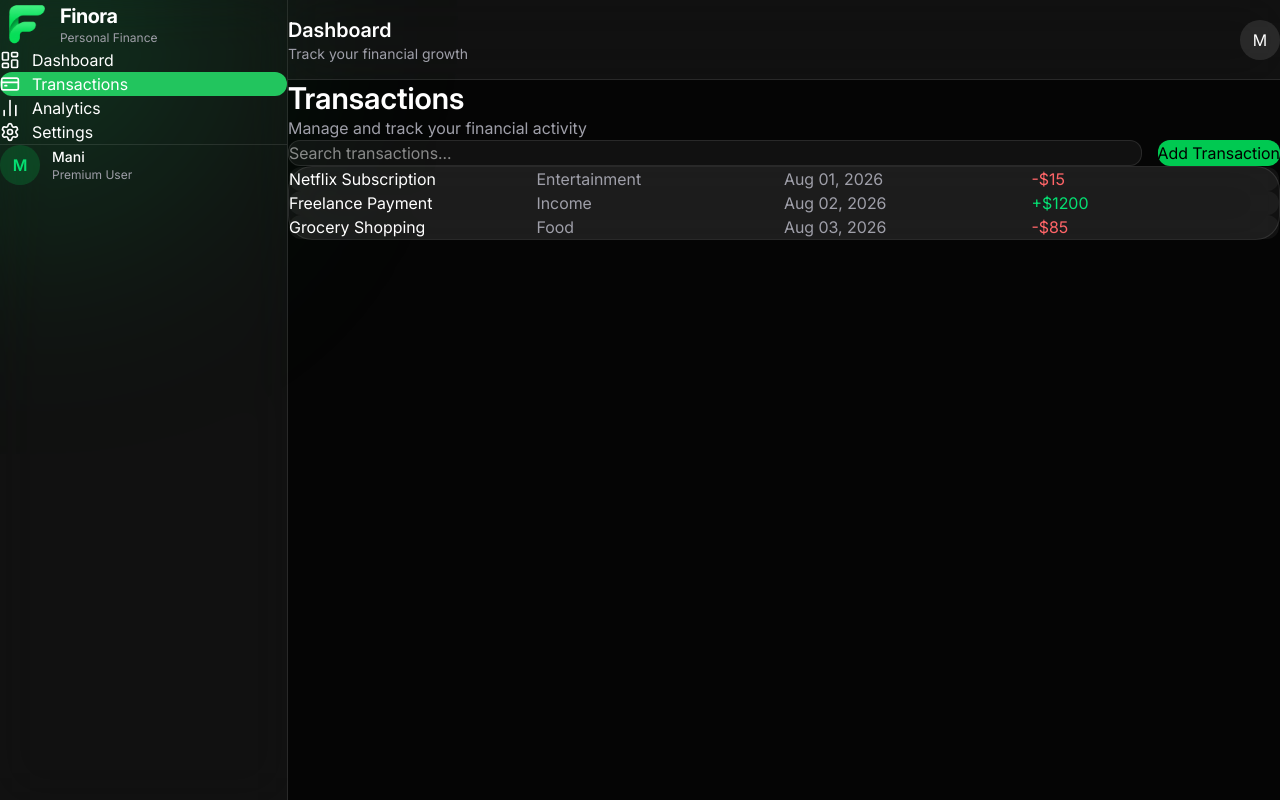
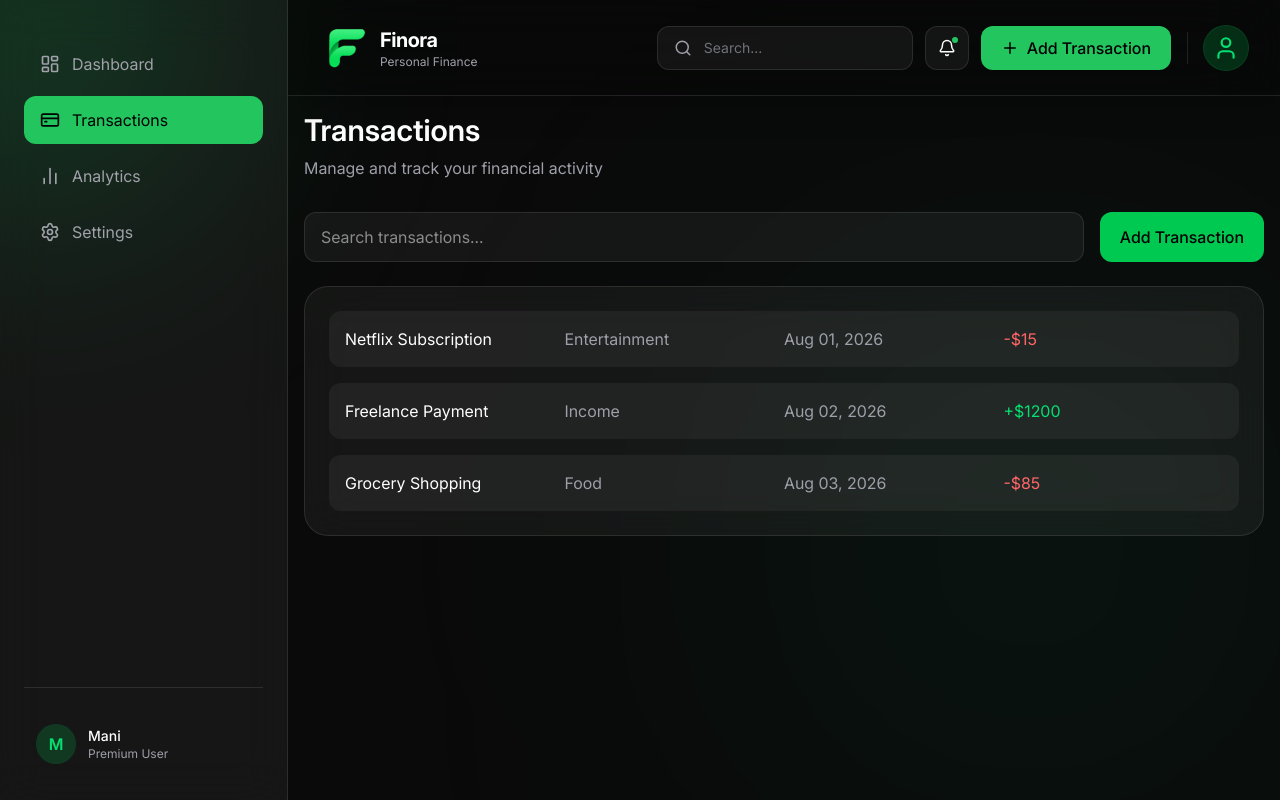
Before and after one commit to Mani-Yadegari/Finora, a React (Vite) app in the folder Client/: page /transactions in a window 1280 px wide. Built offline with nearby package versions, Linux system fonts and the light colour scheme.

Commit message:
Design Modify

```diff
--- a/Client/src/Components/Layout/Sidebar.tsx
+++ b/Client/src/Components/Layout/Sidebar.tsx
@@ -6,8 +6,6 @@ import {
 } from "lucide-react";
 
 import { NavLink } from "react-router-dom";
-
-import Logo from "./Logo";
 
 const Sidebar = () => {
   const menuItems = [
@@ -47,9 +45,7 @@ flex
 flex-col
 "
     >
-      <Logo />
-
-      <nav className="mt-10 space-y-2">
+      <nav className="mt-4 space-y-2">
         {menuItems.map((item) => {
           const Icon = item.icon;
 
--- a/Client/src/Components/Layout/Topbar.tsx
+++ b/Client/src/Components/Layout/Topbar.tsx
@@ -1,36 +1,65 @@
+import { Search, Bell, Plus, User } from "lucide-react";
+import Logo from "./Logo";
+
 const Topbar = () => {
   return (
     <header
       className="
-        h-20
+    w-full
+    h-24
     px-8
     flex
     items-center
     justify-between
+    bg-black/20
+    backdrop-blur-2xl
     border-b
     border-white/10
-        bg-white/5
-        backdrop-blur-xl
+    shadow-[0_8px_32px_rgba(0,0,0,0.25)]
   "
     >
-      <div>
-        <h1 className="text-xl font-semibold">Dashboard</h1>
-
-        <p className="text-sm text-zinc-400">Track your financial growth</p>
+      {/* Logo */}
+      <div className="flex items-center">
+        <Logo />
       </div>
 
+      <div className="flex items-center gap-3">
+        {/* Search */}
+        <div className="flex items-center gap-3 h-11 px-4 rounded-xl bg-white/5 border border-white/10 focus-within:border-white/20 focus-within:bg-white/[0.07] transition-colors">
+          <Search size={18} className="text-zinc-400 shrink-0" />
+          <input
+            type="text"
+            placeholder="Search..."
+            className="bg-transparent outline-none text-sm w-48 placeholder:text-zinc-500"
+          />
+        </div>
+
+        {/* Notification */}
         <button
-        className="
-          w-10
-          h-10
-          rounded-full
-          bg-white/10
-          hover:bg-white/20
-          transition
-        "
+          className="relative w-11 h-11 rounded-xl bg-white/5 border border-white/10 flex items-center justify-center hover:bg-white/10 transition-colors"
+          aria-label="Notifications"
         >
-        M
+          <Bell size={18} />
+          <span className="absolute top-2.5 right-2.5 w-1.5 h-1.5 rounded-full bg-[var(--primary)]" />
         </button>
+
+        {/* Add Transaction */}
+        <button className="flex items-center gap-2 px-5 h-11 rounded-xl bg-[var(--primary)] text-black font-medium hover:opacity-90 active:scale-[0.98] transition">
+          <Plus size={18} />
+          Add Transaction
+        </button>
+
+        {/* Divider */}
+        <div className="w-px h-8 bg-white/10 mx-1" />
+
+        {/* Avatar */}
+        <button
+          className="w-11 h-11 rounded-full bg-green-500/20 text-green-400 flex items-center justify-center ring-1 ring-green-500/30 hover:bg-green-500/30 transition-colors"
+          aria-label="Profile"
+        >
+          <User size={26} />
+        </button>
+      </div>
     </header>
   );
 };
--- a/Client/src/Layouts/DashboardLayout.tsx
+++ b/Client/src/Layouts/DashboardLayout.tsx
@@ -7,34 +7,63 @@ const DashboardLayout = () => {
   return (
     <div
       className="
-      min-h-screen
-      bg-[var(--bg)]
-      relative
-      overflow-hidden
-    "
+        relative
+        h-screen
+        overflow-hidden
+        bg-[var(--bg)]
+      "
     >
-      {/* Green Glow */}
+      {/* Left Glow */}
       <div
         className="
           absolute
           -top-40
           -left-40
+          h-96
           w-96
-          h-96
+          rounded-full
           bg-green-500/20
-          rounded-full
           blur-[120px]
           pointer-events-none
         "
       />
 
-      <div className="flex min-h-screen relative z-10">
+      {/* Right Glow */}
+      <div
+        className="
+          absolute
+          bottom-0
+          right-0
+          h-[500px]
+          w-[500px]
+          rounded-full
+          bg-emerald-500/10
+          blur-[180px]
+          pointer-events-none
+        "
+      />
+
+      <div className="relative z-10 flex h-full">
         <Sidebar />
 
-        <main className="flex-1">
+        <main
+          className="
+    flex
+    flex-1
+    flex-col
+    overflow-hidden
+  "
+        >
           <Topbar />
 
-          <section className="p-8">
+          <section
+            className="
+    flex-1
+    overflow-y-auto
+    pt-4
+    px-4
+  "
+          >
             <Outlet />
           </section>
         </main>
--- a/Client/src/Pages/Dashboard.tsx
+++ b/Client/src/Pages/Dashboard.tsx
@@ -6,12 +6,6 @@ import RecentTransactions from "../components/dashboard/RecentTransactions";
 const Dashboard = () => {
   return (
     <div className="space-y-8">
-      <div>
-        <h2 className="text-3xl font-semibold">Good morning, Mani 👋</h2>
-
-        <p className="text-zinc-400 mt-2">Here's your financial overview</p>
-      </div>
-
       <BalanceCard />
 
       <div
--- a/Client/src/Styles/Globals.css
+++ b/Client/src/Styles/Globals.css
@@ -11,6 +11,14 @@ body {
   text-rendering: optimizeLegibility;
   -webkit-font-smoothing: antialiased;
 }
+::selection {
+  background: var(--primary);
+  color: white;
+}
+
+body {
+  line-height: 1.5;
+}
 
 #root {
   min-height: 100vh;
--- a/Client/src/Styles/Reset.css
+++ b/Client/src/Styles/Reset.css
@@ -32,3 +32,10 @@ ul,
 ol {
   list-style: none;
 }
+button {
+  cursor: pointer;
+}
+input,
+textarea {
+  outline: none;
+}
--- a/Client/src/Styles/Theme.css
+++ b/Client/src/Styles/Theme.css
@@ -1,6 +1,6 @@
 :root {
   /* Background */
-  --bg: #050505;
+  --bg: #0a0a0a;
   --surface: #0d0d0d;
   --card: #141414;
 
@@ -13,7 +13,7 @@
   --text-muted: #a1a1aa;
 
   /* Border */
-  --border: #262626;
+  --border: rgba(255, 255, 255, 0.08);
 
   /* Status */
   --success: #22c55e;
@@ -27,4 +27,5 @@
 
   /* Shadows */
   --shadow-card: 0 8px 30px rgba(0, 0, 0, 0.35);
+  --shadow-glow: 0 0 40px rgba(34, 197, 94, 0.15);
 }
--- a/Client/src/index.css
+++ b/Client/src/index.css
@@ -1,7 +1,7 @@
 @import "tailwindcss";
 
 @import "./styles/fonts.css";
-@import "./styles/reset.css";
-@import "./styles/theme.css";
-@import "./styles/globals.css";
-@import "./styles/utilities.css";
+@import "./styles/reset.css" layer(base);
+@import "./styles/theme.css" layer(base);
+@import "./styles/globals.css" layer(base);
+@import "./styles/utilities.css" layer(utilities);
--- /dev/null
+++ b/package.json
@@ -0,0 +1,6 @@
+{
+  "devDependencies": {
+    "prettier": "^3.9.6",
+    "prettier-plugin-tailwindcss": "^0.8.1"
+  }
+}
```
Also changed, not shown: Client/src/App.css (deleted, +0 -184 lines), 1 other file (tests, documents, lock files or other folders). Lines whose indentation alone changed are shown as unchanged.
